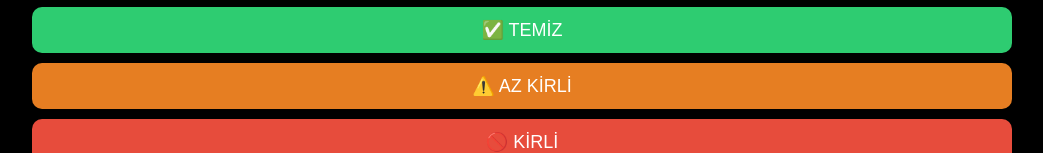
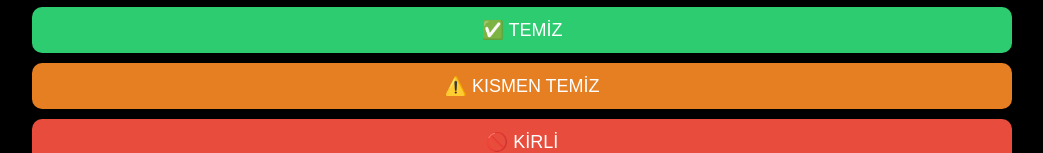
Before and after one commit to emirhadi324-droid/bildirim-sistemi, a plain HTML site: page index.html in a window 1280 px wide. Shown: the part 261-414 px from the top of the page, without its empty margins (118-1161 px from the left). Drawn offline with Linux system fonts and the light colour scheme.

Commit message:
index.html

```diff
--- a/index.html
+++ b/index.html
@@ -99,7 +99,7 @@
   </select>
 
   <button class="btn clean">✅ TEMİZ</button>
-  <button class="btn medium">⚠️ AZ KİRLİ</button>
+  <button class="btn medium">⚠️ KISMEN TEMİZ</button>
   <button class="btn dirty">🚫 KİRLİ</button>
   <button class="btn feedback">💬 Görüş ve Öneri Bildirimi</button>
 
@@ -141,7 +141,7 @@
     }
 
     document.querySelector(".clean").onclick = () => sendTelegramMessage("✅ TEMİZ", "#2ecc71");
-    document.querySelector(".medium").onclick = () => sendTelegramMessage("⚠️ AZ KİRLİ", "#e67e22");
+    document.querySelector(".medium").onclick = () => sendTelegramMessage("⚠️  KISMEN TEMİZ", "#e67e22");
     document.querySelector(".dirty").onclick = () => sendTelegramMessage("🚫 KİRLİ", "#e74c3c");
     document.querySelector(".feedback").onclick = () => {
       const feedback = prompt("Görüş ve önerinizi yazınız:");
```
